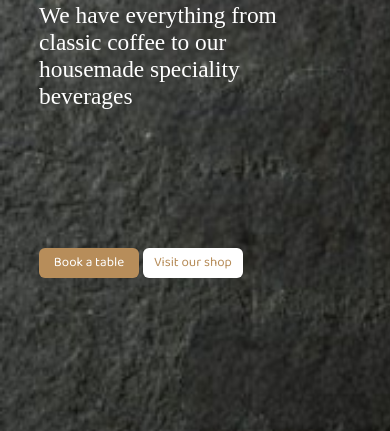
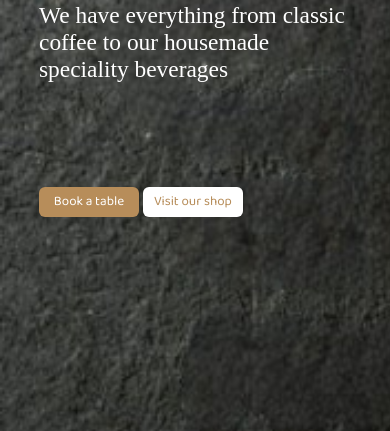
Before and after one commit to ShivaSharma12345/evolve2, a plain HTML site: page index.html in a window 390 px wide. Shown: the part 408-839 px from the top of the page. Drawn offline with Linux system fonts and the light colour scheme.

Commit message:
style.css

```diff
--- a/style.css
+++ b/style.css
@@ -433,13 +433,13 @@ button {
     .subheading{
         position: relative;
         top: 28%;
-        width: 70%;
+        width: 80%;
         left: 10%;
         font-size: 6vw;
     }
     .homebuttons{
         position: relative;
-        top: 42%;
+        top: 38%;
 
     }
 }
```
